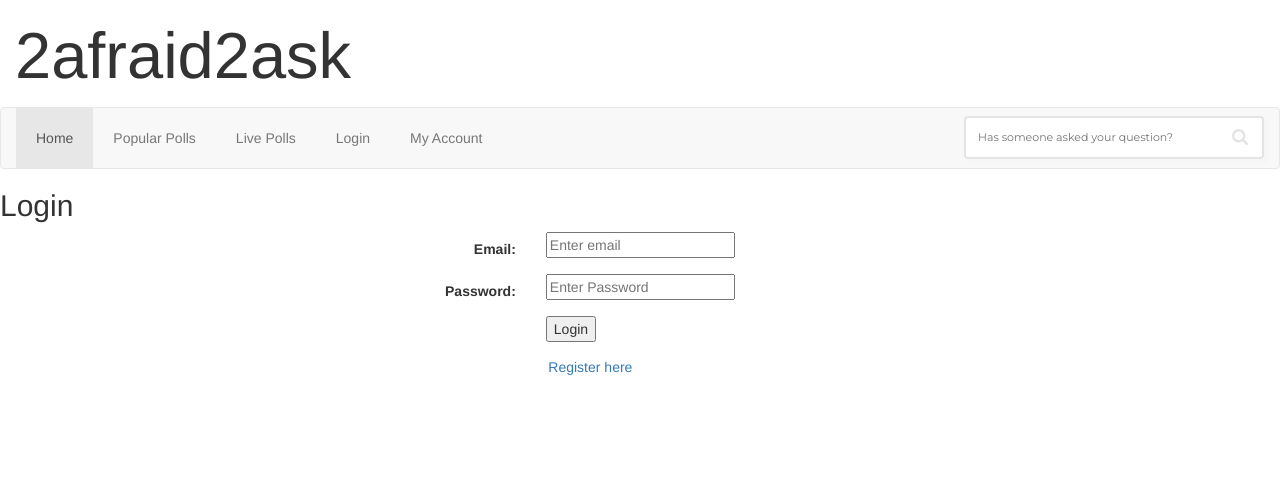
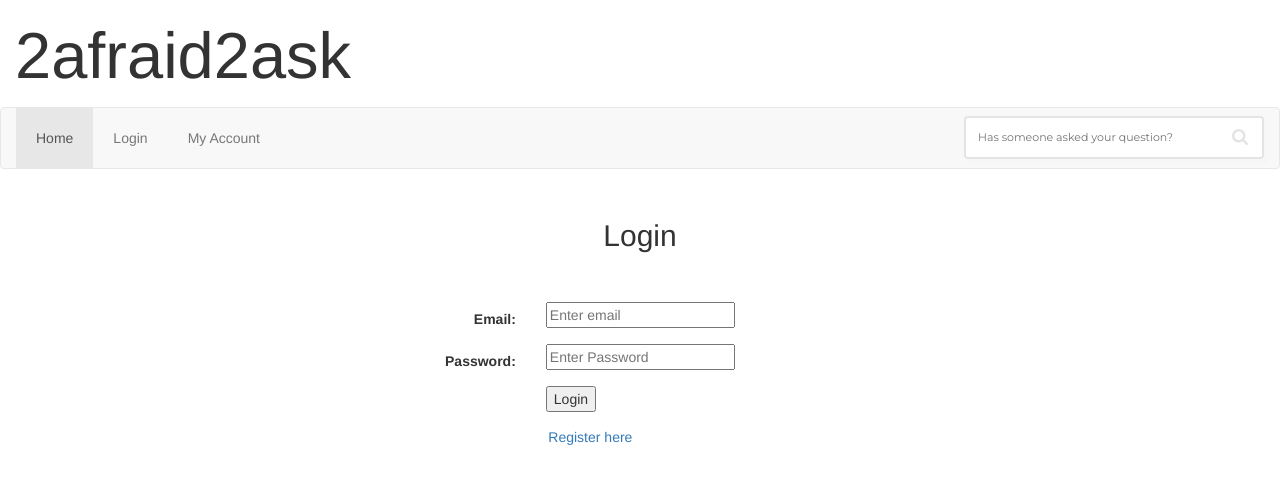
Before and after one commit to imitablerabbit/2afraid2ask, a Flask app: page /login in a window 1280 px wide. Shown: the top 492 px of the page. Run offline with Flask 2, Linux system fonts and the light colour scheme; some libraries are stand-ins or nearby versions.

Commit message:
final changes

```diff
--- a/private/templates/base.html
+++ b/private/templates/base.html
@@ -19,8 +19,6 @@
         <ul class="nav navbar-nav">
             {% block nav %}
             <li class="active"><a href="/">Home<span class="sr-only"></span></a></li>
-            <li><a href="#">Popular Polls</a></li>
-            <li><a href="#">Live Polls</a></li>
             <li><a href="/login">Login</a></li>
             <li><a href="/my_account">My Account</a></li>
             {% endblock %}
--- a/private/templates/index.html
+++ b/private/templates/index.html
@@ -1,8 +1,5 @@
 <!doctype html>
 {% extends "base.html" %}
-{% block titlenav %}
-{{ super() }}
-{% endblock %}
 {% block content %}
 {% if polls %}
 
--- a/private/templates/login.html
+++ b/private/templates/login.html
@@ -2,7 +2,7 @@
 {% extends "base.html" %}
 {% block content %}
 
-<h2>Login</h2>
+<h2 style="text-align: center; margin: 50px;">Login</h2>
 <div id="loginwrapper">
     <form method="POST" class="form-horizontal">
         <div class="form-group">
--- a/private/templates/my_account.html
+++ b/private/templates/my_account.html
@@ -1,8 +1,5 @@
 <!doctype html>
 {% extends "base.html" %}
-{% block titlenav %}
-{{ super() }}
-{% endblock %}
 {% block content %}
 {% if user %}
 
```
